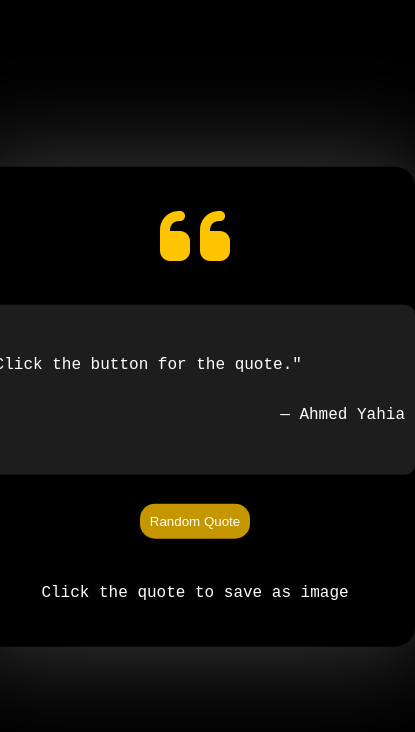
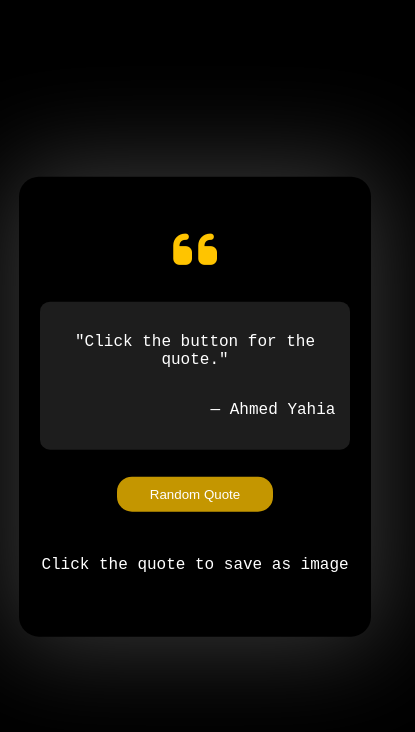
Before and after one commit to YahiaAhmed44/projects, a plain HTML site: page random-quote/index.html in a window 390 px wide. Shown: the whole page, 415 px wide, since content can reach past the window. Drawn offline with nearby package versions, Linux system fonts and the light colour scheme.

Commit message:
Update index.html

```diff
--- a/random-quote/index.html
+++ b/random-quote/index.html
@@ -79,6 +79,33 @@
             50%  { transform: translateY(-20px); }
             100% { transform: translateY(0); }
         }
+        @media (max-width: 600px) {
+            .container {
+                width: 80%;
+                height: 420px;
+                padding: 20px;
+            }
+
+            .box {
+                min-width: unset;
+                width: 90%;
+                height: auto;
+                word-wrap: break-word;
+                padding: 15px;
+            }
+
+            i {
+                font-size: 50px;
+            }
+
+            #quote-btn {
+                width: 50%;
+            }
+
+            p {
+                text-align: center;
+            }
+        }
     </style>
 <body>
     <div class="container">
```
